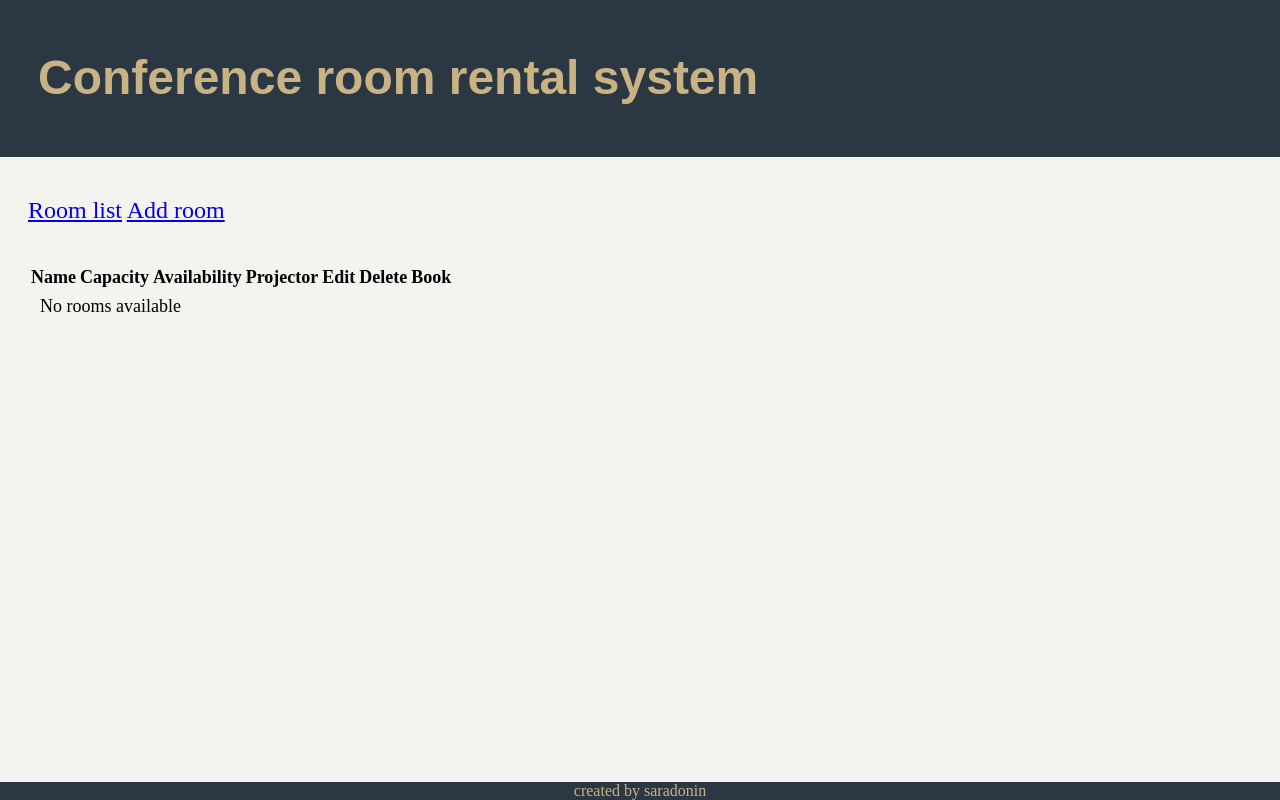
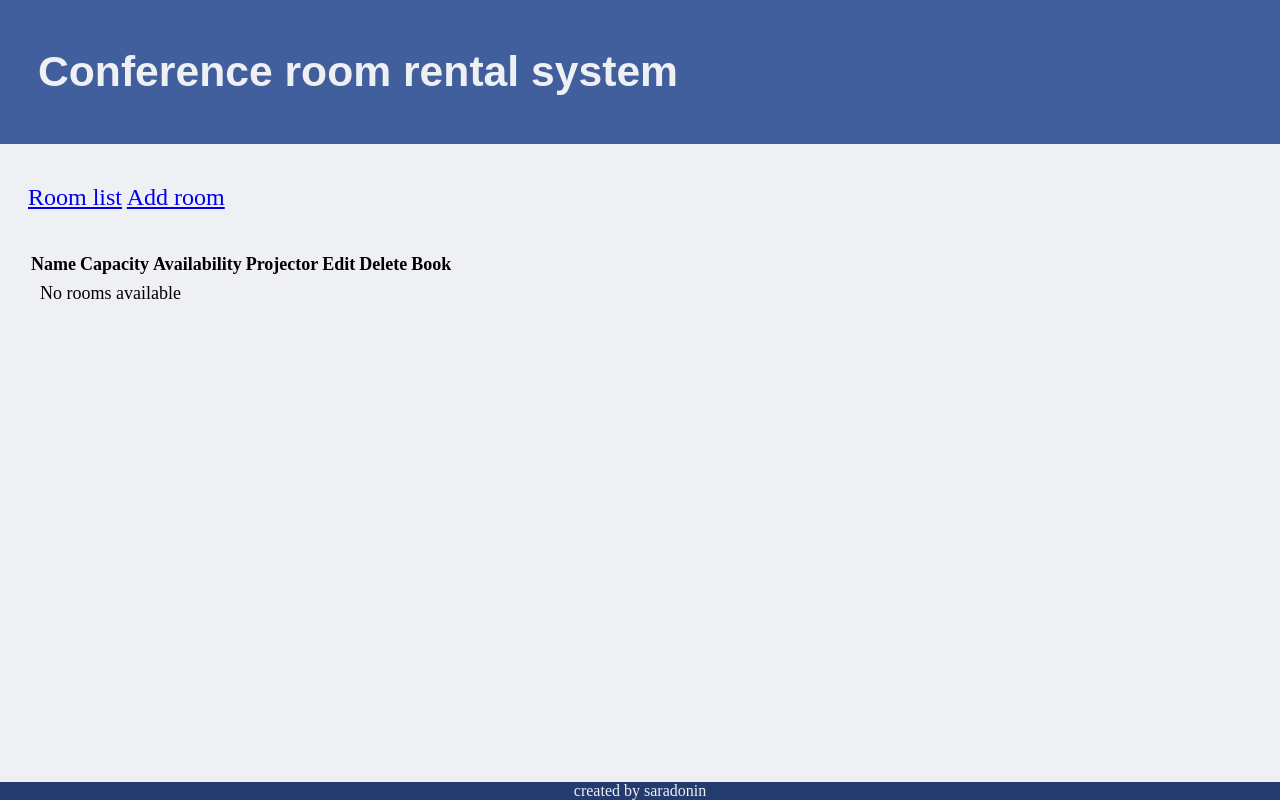
Before and after one commit to saradonin/conference_room_rental, a Django app: page /rooms/ in a window 1280 px wide. Run offline with Django 4.2, Linux system fonts and the light colour scheme; data that the repository does not hold is empty.

Commit message:
styles tweaked

```diff
--- a/reservations/static/css/style.css
+++ b/reservations/static/css/style.css
@@ -1,10 +1,10 @@
 body {
-    background: #f5f3f0;
+    background: #EFF0F4;
 }
 
 
 .page-header {
-    background-color: #2b3742;
+    background-color: #415F9D;
     margin: -10px;
     margin-bottom: 20px;
     padding: 20px 20px 20px 40px;
@@ -14,15 +14,15 @@ body {
 .page-header h1 a,
 .page-header h1 a:visited,
 .page-header h1 a:active {
-    color: #c9b385;
-    font-size: 36pt;
+    color: #EFF0F4;
+    font-size: 32pt;
     text-decoration: none;
     font-family: 'Arial', cursive;
 }
 
 nav {
     padding: 20px;
-    border-color: #2b3742;
+    border-color: #233B6E;
     font-size: 24px;
 }
 
@@ -30,7 +30,7 @@ nav {
     padding: 20px;
     border-style: hidden;
     box-shadow: black;
-    border-color: #2b3742;
+    border-color: #373A40;
     font-size: 18px;
 }
 
@@ -42,8 +42,8 @@ td {
 
 .btn {
     padding: 5px;
-    color: black;
-    background: #c9b385;
+    color: #233B6E;
+    background: #D3D6DB;
     width: 80px;
     font-size: 18px;
 }
@@ -53,7 +53,7 @@ td {
     left: 0;
     bottom: 0;
     width: 100%;
-    background-color: #2b3742;
-    color: #c9b385;
+    background-color: #233B6E;
+    color: #EFF0F4;
     text-align: center;
 }
```
